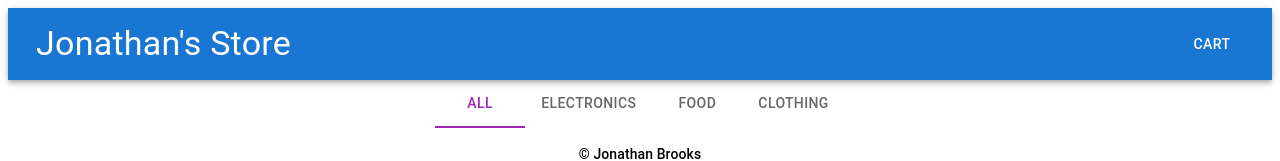
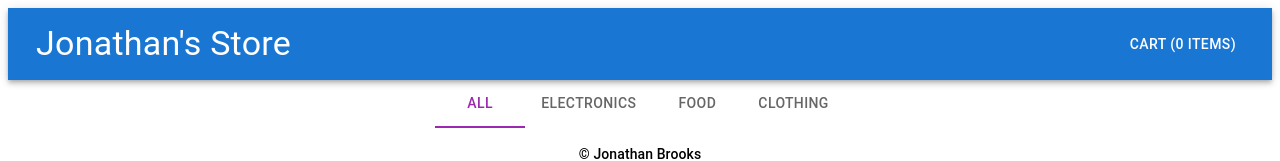
Before and after one commit to jonbrooks01/storeFront, a React (Vite) app: page /products in a window 1280 px wide. Shown: the top 161 px of the page. Built offline with nearby package versions, Linux system fonts and the light colour scheme.

Commit message:
added update on cart items

```diff
--- a/src/components/Header/index.jsx
+++ b/src/components/Header/index.jsx
@@ -8,8 +8,21 @@ import IconButton from '@mui/material/IconButton';
 import MenuIcon from '@mui/icons-material/Menu';
 import Popover from '@mui/material/Popover';
 import Cart from '../SimpleCart';
+import { useSelector } from 'react-redux';
 
 const Header = () => {
+  const totalItems = useSelector((state) => {
+    const addToCart = state.addCart.addedProducts;
+    const productData = state.products.productData;
+
+    return productData.reduce((total, product) => {
+      const productInCart = addToCart.find(
+        (item) => item.name === product.name
+      );
+      return total + (productInCart ? productInCart.quantity : 0);
+    }, 0);
+  });
+
   const [cartAnchorEl, setCartAnchorEl] = useState(null);
 
   const handleCartClick = (event) => {
@@ -28,7 +41,7 @@ const Header = () => {
           </Typography>
 
           <Button color="inherit" onClick={handleCartClick}>
-            Cart
+            Cart ({totalItems} items) {/* Display the total items here */}
           </Button>
 
           <Popover
--- a/src/components/Products/index.jsx
+++ b/src/components/Products/index.jsx
@@ -7,14 +7,12 @@ import {
   CardMedia,
   Grid,
   Typography,
-  Dialog,
-  DialogContent,
-  DialogTitle,
 } from '@mui/material';
 import { useDispatch, useSelector } from 'react-redux';
 import productSlice from '../../store/products';
 import addCartSlice from '../../store/cart';
 import ProductModal from './modal';
+import Header from '../Header';
 
 const Products = ({ product }) => {
   const dispatch = useDispatch();
@@ -86,10 +84,17 @@ const Products = ({ product }) => {
 };
 
 const ProductsList = () => {
+  const addToCart = useSelector((state) => state.addCart.addedProducts);
   const productData = useSelector((state) => state.products.productData);
   const categoryOfProducts = useSelector(
     (state) => state.category.activeCategory
   );
+
+  // const totalItems = productData.reduce((total, product) => {
+  //   const productInCart = addToCart.find((item) => item.name === product.name);
+  //   return total + (productInCart ? productInCart.quantity : 0);
+  // }, 0);
+
   console.log(categoryOfProducts);
   return (
     <div>
@@ -103,6 +108,7 @@ const ProductsList = () => {
             <Products key={product.name} product={product} />
           ))}
       </Grid>
+      {/* <Header totalItems={totalItems} /> */}
     </div>
   );
 };
--- a/src/components/SimpleCart/index.jsx
+++ b/src/components/SimpleCart/index.jsx
@@ -1,5 +1,6 @@
 import { useDispatch, useSelector } from 'react-redux';
 import { useState } from 'react';
+import { useEffect } from 'react';
 import addCartSlice from '../../store/cart';
 import Button from '@mui/material/Button';
 import IconButton from '@mui/material/IconButton';
@@ -13,6 +14,16 @@ const Cart = () => {
   // const [isRemoving, setIsRemoving] = useState(false);
   const dispatch = useDispatch();
   const addToCart = useSelector((state) => state.addCart.addedProducts);
+  const [totalItems, setTotalItems] = useState(0);
+
+  useEffect(() => {
+    // Calculate the total items in the cart
+    const total = addToCart.reduce(
+      (total, product) => total + product.quantity,
+      0
+    );
+    setTotalItems(total);
+  }, [addToCart]);
 
   const handleDelete = (product, quantityToRemove) => {
     // Check if the product exists in the cart
```
